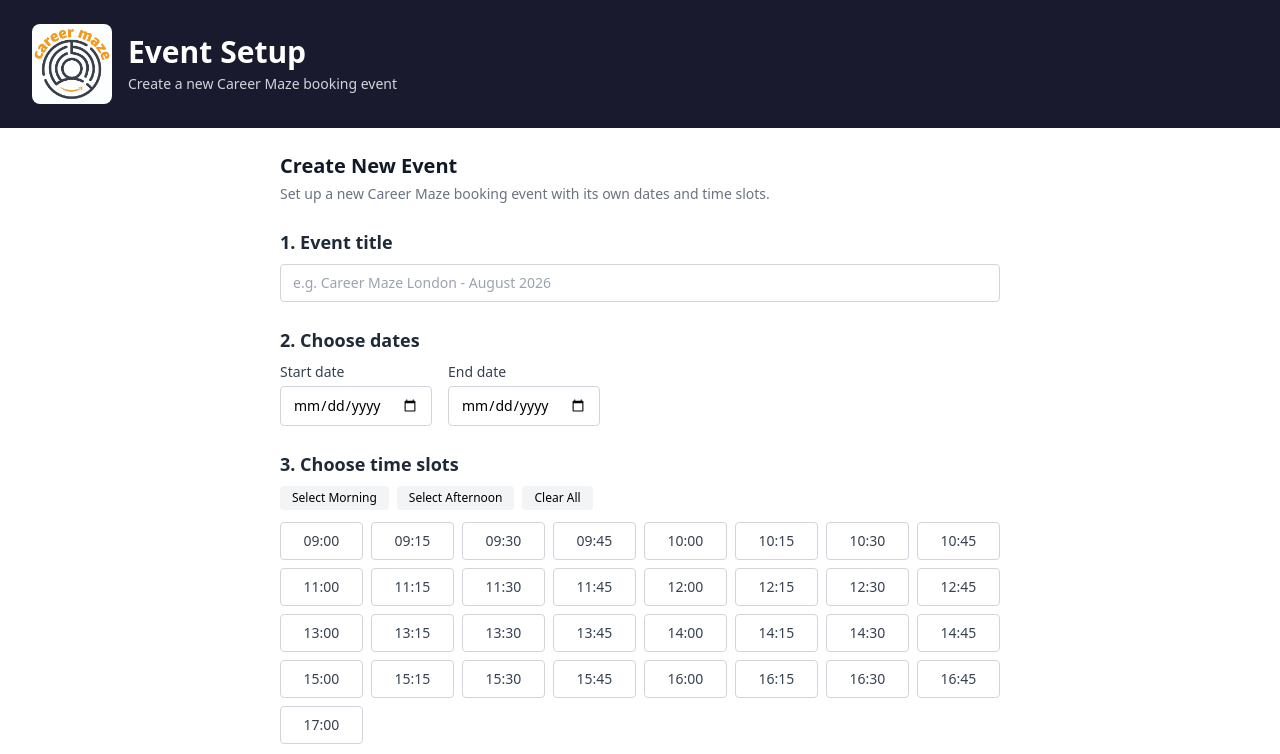
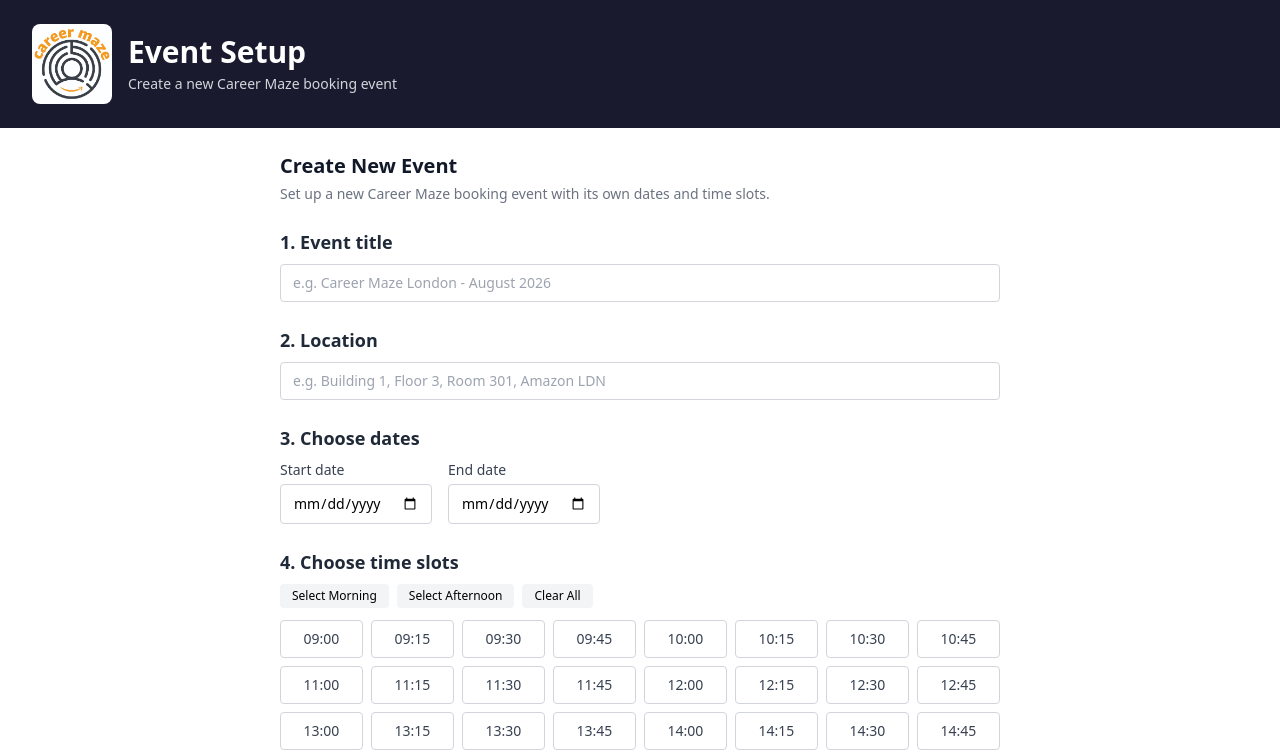
Before and after one commit to wardnc123/Career-Maze-booking, a Next.js app: page /admin/setup in a window 1280 px wide. Shown: the top 754 px of the page. Built offline with nearby package versions, Linux system fonts and the light colour scheme.

Commit message:
Add location field to events and calendar invites

```diff
--- a/src/app/admin/setup/page.tsx
+++ b/src/app/admin/setup/page.tsx
@@ -30,6 +30,7 @@ function getDatesInRange(start: string, end: string): string[] {
 
 export default function AdminSetupPage() {
   const [title, setTitle] = useState('');
+  const [location, setLocation] = useState('');
   const [startDate, setStartDate] = useState('');
   const [endDate, setEndDate] = useState('');
   const [selectedSlots, setSelectedSlots] = useState<Set<string>>(new Set());
@@ -78,7 +79,7 @@ export default function AdminSetupPage() {
       const res = await fetch('/api/admin/setup', {
         method: 'POST',
         headers: { 'Content-Type': 'application/json' },
-        body: JSON.stringify({ title: title.trim(), dates: getDatesInRange(startDate, endDate), timeSlots: [...selectedSlots].sort() }),
+        body: JSON.stringify({ title: title.trim(), location: location.trim(), dates: getDatesInRange(startDate, endDate), timeSlots: [...selectedSlots].sort() }),
       });
       const data = await res.json();
       if (res.ok) {
@@ -104,7 +105,7 @@ export default function AdminSetupPage() {
           <p className="text-gray-600 mb-6">{resultMessage}</p>
           <div className="flex gap-3 justify-center flex-wrap">
             <a href="/admin" className="px-4 py-2 bg-emerald-600 text-white rounded hover:bg-emerald-700 transition-colors">View Admin Overview</a>
-            <button onClick={() => { setPageState('form'); setTitle(''); setStartDate(''); setEndDate(''); clearSlots(); }} className="px-4 py-2 bg-gray-200 text-gray-700 rounded hover:bg-gray-300 transition-colors">Create Another</button>
+            <button onClick={() => { setPageState('form'); setTitle(''); setLocation(''); setStartDate(''); setEndDate(''); clearSlots(); }} className="px-4 py-2 bg-gray-200 text-gray-700 rounded hover:bg-gray-300 transition-colors">Create Another</button>
           </div>
         </div>
       </main>
@@ -126,9 +127,15 @@ export default function AdminSetupPage() {
           <input type="text" value={title} onChange={(e) => setTitle(e.target.value)} placeholder="e.g. Career Maze London - August 2026" className="w-full border border-gray-300 rounded px-3 py-2 text-sm focus:outline-none focus:ring-2 focus:ring-blue-500" />
         </section>
 
+        {/* Location */}
+        <section className="mb-6">
+          <h3 className="text-lg font-semibold text-gray-800 mb-2">2. Location</h3>
+          <input type="text" value={location} onChange={(e) => setLocation(e.target.value)} placeholder="e.g. Building 1, Floor 3, Room 301, Amazon LDN" className="w-full border border-gray-300 rounded px-3 py-2 text-sm focus:outline-none focus:ring-2 focus:ring-blue-500" />
+        </section>
+
         {/* Dates */}
         <section className="mb-6">
-          <h3 className="text-lg font-semibold text-gray-800 mb-2">2. Choose dates</h3>
+          <h3 className="text-lg font-semibold text-gray-800 mb-2">3. Choose dates</h3>
           <div className="flex flex-wrap gap-4 items-end">
             <div>
               <label htmlFor="start-date" className="block text-sm font-medium text-gray-700 mb-1">Start date</label>
@@ -144,7 +151,7 @@ export default function AdminSetupPage() {
 
         {/* Time slots */}
         <section className="mb-6">
-          <h3 className="text-lg font-semibold text-gray-800 mb-2">3. Choose time slots</h3>
+          <h3 className="text-lg font-semibold text-gray-800 mb-2">4. Choose time slots</h3>
           <div className="flex gap-2 mb-3">
             <button onClick={selectMorning} className="px-3 py-1 text-xs font-medium bg-gray-100 rounded hover:bg-gray-200">Select Morning</button>
             <button onClick={selectAfternoon} className="px-3 py-1 text-xs font-medium bg-gray-100 rounded hover:bg-gray-200">Select Afternoon</button>
@@ -163,6 +170,7 @@ export default function AdminSetupPage() {
           <h3 className="text-lg font-semibold text-gray-800 mb-2">Summary</h3>
           <div className="text-sm text-gray-700 space-y-1">
             <p>Event: {title || '—'}</p>
+            <p>Location: {location || '—'}</p>
             <p>Days: {previewDates.length || '—'}</p>
             <p>Slots per day: {selectedSlots.size || '—'}</p>
             <p>Total sessions: {previewDates.length * selectedSlots.size || '—'}</p>
--- a/src/app/api/admin/setup/[eventId]/route.ts
+++ b/src/app/api/admin/setup/[eventId]/route.ts
@@ -28,14 +28,14 @@ export async function PUT(
 ) {
   const { eventId } = await params;
 
-  let body: { title?: string; dates?: string[]; timeSlots?: string[] };
+  let body: { title?: string; location?: string; dates?: string[]; timeSlots?: string[] };
   try {
     body = await request.json();
   } catch {
     return NextResponse.json({ error: 'Invalid JSON' }, { status: 400 });
   }
 
-  const { title, dates, timeSlots } = body;
+  const { title, location, dates, timeSlots } = body;
 
   if (title !== undefined && (!title || typeof title !== 'string' || !title.trim())) {
     return NextResponse.json({ error: 'Title cannot be empty' }, { status: 400 });
@@ -49,6 +49,7 @@ export async function PUT(
 
   const result = updateEvent(eventId, {
     title: title?.trim(),
+    location: location !== undefined ? location.trim() : undefined,
     dates,
     timeSlots,
   });
--- a/src/app/api/admin/setup/route.ts
+++ b/src/app/api/admin/setup/route.ts
@@ -16,14 +16,14 @@ export async function GET() {
  * Body: { title: string, dates: string[], timeSlots: string[] }
  */
 export async function POST(request: NextRequest) {
-  let body: { title?: string; dates?: string[]; timeSlots?: string[] };
+  let body: { title?: string; location?: string; dates?: string[]; timeSlots?: string[] };
   try {
     body = await request.json();
   } catch {
     return NextResponse.json({ error: 'Invalid JSON' }, { status: 400 });
   }
 
-  const { title, dates, timeSlots } = body;
+  const { title, location, dates, timeSlots } = body;
 
   if (!title || typeof title !== 'string' || !title.trim()) {
     return NextResponse.json({ error: 'Event title is required' }, { status: 400 });
@@ -35,7 +35,7 @@ export async function POST(request: NextRequest) {
     return NextResponse.json({ error: 'At least one time slot is required' }, { status: 400 });
   }
 
-  const { event, sessions } = createEvent(title.trim(), dates, timeSlots);
+  const { event, sessions } = createEvent(title.trim(), dates, timeSlots, (location || '').trim());
 
   return NextResponse.json({
     message: 'Event created successfully',
--- a/src/app/api/bookings/[id]/calendar/route.ts
+++ b/src/app/api/bookings/[id]/calendar/route.ts
@@ -1,11 +1,11 @@
 import { NextRequest, NextResponse } from 'next/server';
 import { getAllBookings } from '@/services/bookingService';
-import { getSession } from '@/services/sessionService';
+import { getSession, getEvent } from '@/services/sessionService';
 import { generateIcs } from '@/services/calendarService';
 
 /**
  * GET /api/bookings/:id/calendar
- * Returns an .ics calendar file for the given booking.
+ * Returns an .ics calendar file for the given booking, including event location.
  */
 export async function GET(
   _request: NextRequest,
@@ -23,7 +23,10 @@ export async function GET(
     return NextResponse.json({ error: 'Session not found' }, { status: 404 });
   }
 
-  const ics = generateIcs(booking, session);
+  const event = getEvent(session.eventId);
+  const location = event?.location || '';
+
+  const ics = generateIcs(booking, session, undefined, location);
 
   return new NextResponse(ics, {
     status: 200,
--- a/src/app/book/[sessionId]/page.tsx
+++ b/src/app/book/[sessionId]/page.tsx
@@ -39,6 +39,7 @@ export default function BookSessionPage({
 }) {
   const [sessionId, setSessionId] = useState<string>('');
   const [session, setSession] = useState<Session | null>(null);
+  const [eventLocation, setEventLocation] = useState<string>('');
   const [pageState, setPageState] = useState<PageState>({ kind: 'loading' });
 
   // Form fields
@@ -66,6 +67,14 @@ export default function BookSessionPage({
         if (!cancelled) {
           setSession(data);
           setPageState({ kind: 'form' });
+          // Fetch event location
+          fetch('/api/admin/setup')
+            .then((r) => r.json())
+            .then((events) => {
+              const event = events.find((e: { id: string }) => e.id === data.eventId);
+              if (event?.location) setEventLocation(event.location);
+            })
+            .catch(() => {});
         }
       } catch {
         if (!cancelled) setPageState({ kind: 'not-found' });
@@ -212,6 +221,12 @@ export default function BookSessionPage({
             <p className="font-medium text-gray-900">{utcToLondon(session.startTime)} (Europe/London)</p>
             <p className="text-sm text-gray-500 mt-2">Reference Code</p>
             <p className="font-mono font-bold text-gray-900">{pageState.booking.referenceCode}</p>
+            {eventLocation && (
+              <>
+                <p className="text-sm text-gray-500 mt-2">Location</p>
+                <p className="font-medium text-gray-900">{eventLocation}</p>
+              </>
+            )}
           </div>
           <div className="flex flex-col gap-3">
             <a
--- a/src/models/types.ts
+++ b/src/models/types.ts
@@ -114,6 +114,7 @@ export interface DailyStats {
 export interface CareerMazeEvent {
   id: string;
   title: string;
+  location: string;           // Site/building location
   dates: string[];            // ISO date strings
   timeSlots: string[];        // London time strings (HH:MM)
   createdAt: Date;
--- a/src/services/calendarService.ts
+++ b/src/services/calendarService.ts
@@ -16,7 +16,7 @@ const SESSION_DURATION_HOURS = 3;
  *
  * Requirements: 6.1, 6.3, 6.4, 6.5
  */
-export function generateIcs(booking: Booking, session: Session, baseUrl?: string): string {
+export function generateIcs(booking: Booking, session: Session, baseUrl?: string, location?: string): string {
   const [year, month, day] = session.sessionDate.split('-').map(Number);
   const [hours, minutes] = session.startTime.split(':').map(Number);
 
@@ -31,7 +31,8 @@ export function generateIcs(booking: Booking, session: Session, baseUrl?: string
     startOutputType: 'local',
     duration: { hours: SESSION_DURATION_HOURS },
     uid: booking.id,
-    description: `Booking reference: ${booking.referenceCode}\nAttendee: ${booking.name}\nRole: ${booking.role}\nPF: ${booking.pf}\n\nNeed to cancel? Visit:\n${cancelUrl}`,
+    location: location || undefined,
+    description: `Booking reference: ${booking.referenceCode}\nAttendee: ${booking.name}\nRole: ${booking.role}\nPF: ${booking.pf}${location ? `\nLocation: ${location}` : ''}\n\nNeed to cancel? Visit:\n${cancelUrl}`,
     status: 'CONFIRMED',
   });
 
--- a/src/services/sessionService.ts
+++ b/src/services/sessionService.ts
@@ -64,11 +64,12 @@ let initialized = false;
  * Create a new event with custom dates, time slots, and title.
  * Returns the created event and its sessions.
  */
-export function createEvent(title: string, dates: string[], timeSlots: string[]): { event: CareerMazeEvent; sessions: Session[] } {
+export function createEvent(title: string, dates: string[], timeSlots: string[], location: string = ''): { event: CareerMazeEvent; sessions: Session[] } {
   const eventId = uuidv4();
   const event: CareerMazeEvent = {
     id: eventId,
     title,
+    location,
     dates: [...dates].sort(),
     timeSlots: [...timeSlots].sort(),
     createdAt: new Date(),
@@ -116,13 +117,14 @@ export function getEvent(eventId: string): CareerMazeEvent | null {
  */
 export function updateEvent(
   eventId: string,
-  updates: { title?: string; dates?: string[]; timeSlots?: string[] }
+  updates: { title?: string; location?: string; dates?: string[]; timeSlots?: string[] }
 ): { event: CareerMazeEvent; sessionsAdded: number; sessionsRemoved: number } | null {
   ensureInitialized();
   const event = events.find((e) => e.id === eventId);
   if (!event) return null;
 
   if (updates.title) event.title = updates.title;
+  if (updates.location !== undefined) event.location = updates.location;
 
   let sessionsAdded = 0;
   let sessionsRemoved = 0;
@@ -191,6 +193,7 @@ export function generateSessions(): Session[] {
   const event: CareerMazeEvent = {
     id: eventId,
     title: 'Career Maze August 2026',
+    location: '',
     dates: [...dates],
     timeSlots: [...ALL_SLOTS_LONDON],
     createdAt: new Date(),
```
